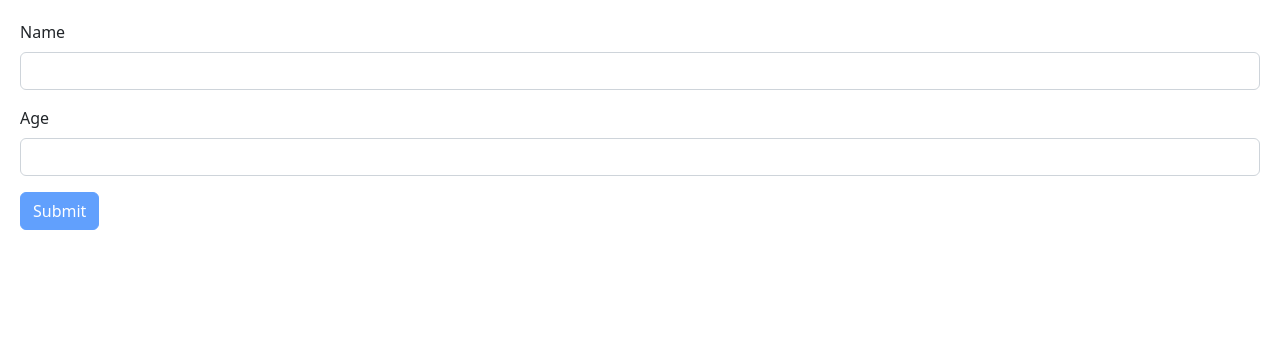
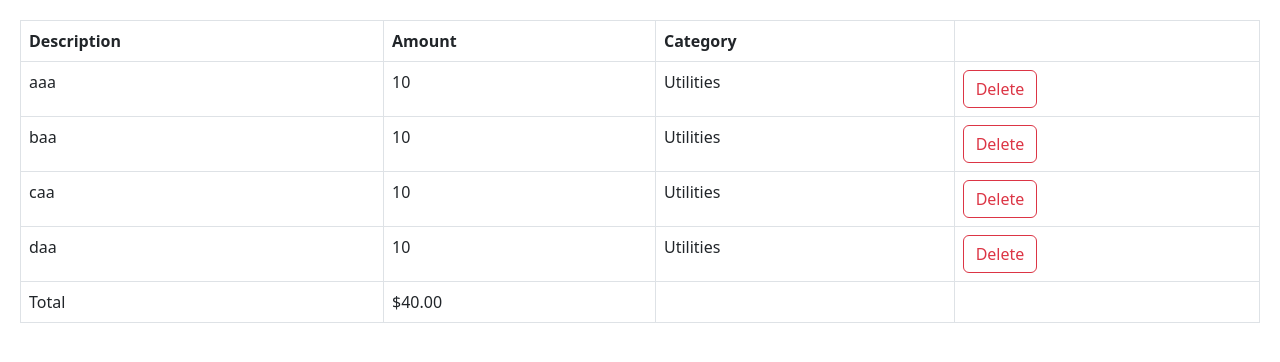
Before and after one commit to iranjith/react-playground, a React (Vite) app in the folder react-project/: page / in a window 1280 px wide. Shown: the top 362 px of the page. Built offline with nearby package versions, Linux system fonts and the light colour scheme.

Commit message:
feat: build expense list

```diff
--- a/react-project/src/App.tsx
+++ b/react-project/src/App.tsx
@@ -9,11 +9,21 @@
 import Cart from "./components/Cart";
 import ExpandableText from "./components/ExpandableText";
 import Form from "./components/Form";
+import ExpenseList from "./expense-tracker/components/ExpenseList";
 
 function App() {
-    return (
+  const [expenses, setExpenses] = useState([
+    { id: 1, description: "aaa", amount: 10, category: "Utilities" },
+    { id: 2, description: "baa", amount: 10, category: "Utilities" },
+    { id: 3, description: "caa", amount: 10, category: "Utilities" },
+    { id: 4, description: "daa", amount: 10, category: "Utilities" },
+  ]);
+  return (
     <div>
-      <Form></Form>
+      <ExpenseList
+        expenses={expenses}
+        onDelete={(id) => setExpenses(expenses.filter((e) => e.id != id))}
+      ></ExpenseList>
     </div>
   );
 }
--- /dev/null
+++ b/react-project/src/expense-tracker/components/ExpenseList.tsx
@@ -0,0 +1,58 @@
+import React from "react";
+
+interface Expense {
+  id: number;
+  description: string;
+  amount: number;
+  category: string;
+}
+
+interface Props {
+  expenses: Expense[];
+  onDelete:(id:number)=> void;
+}
+
+
+const ExpenseList = ({ expenses, onDelete }: Props) => {
+
+  if(expenses.length===0){
+    return null;
+  }
+
+  return (
+    <table className="table table-bordered">
+      <thead>
+        <tr>
+          <th>Description</th>
+          <th>Amount</th>
+          <th>Category</th>
+          <th></th>
+        </tr>
+      </thead>
+      <tbody>
+        {expenses.map((expense) => (
+          <tr key={expense.id}>
+            <td>{expense.description}</td>
+            <td>{expense.amount}</td>
+            <td>{expense.category}</td>
+            <td>
+              <button className="btn btn-outline-danger" onClick={()=>onDelete(expense.id)}>
+                Delete
+              </button>
+            </td>
+          </tr>
+        ))}
+      </tbody>
+      <tfoot>
+        <tr>
+          <td>Total</td>
+          <td>${expenses.reduce((acc,expense)=> expense.amount + acc,0 ).toFixed(2)}</td>
+          <td></td>
+          <td></td>
+        </tr>
+      </tfoot>
+    </table>
+  );
+};
+
+export default ExpenseList;
```
Also changed, not shown: react-project/src/expense-tracker/ExpenseFilter.tsx (added, +9 -0 lines), react-project/src/expense-tracker/ExpenseForm.tsx (added, +19 -0 lines).
